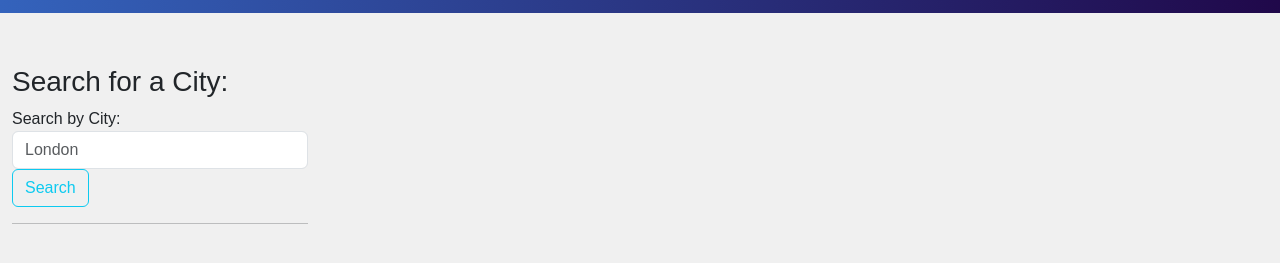
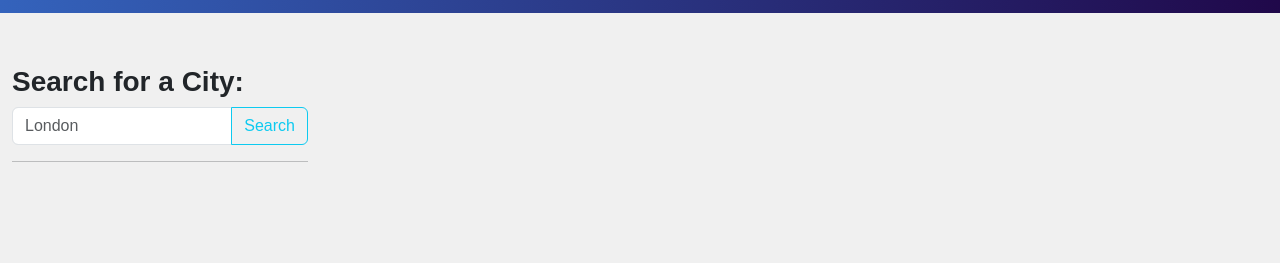
Before and after one commit to deponte-designer/Weather-Dashboard, a plain HTML site: page index.html in a window 1280 px wide. Shown: the part 59-322 px from the top of the page. Drawn offline with nearby package versions, Linux system fonts and the light colour scheme.

Commit message:
last ajustments in UI

```diff
--- a/assets/css/style.css
+++ b/assets/css/style.css
@@ -1,3 +1,4 @@
+
 body {
     font-family: 'Arial', sans-serif;
     background-color: #f0f0f0;
@@ -6,7 +7,8 @@ body {
   h1,
   h2,
   h3,
-h4 {
+  h4,
+  .h3 {
     font-weight: bold;
   }
 
@@ -29,7 +31,7 @@ h4 {
     color: #dbdbdb;
     margin-bottom: 20px;
     border-radius: 8px;
-    box-shadow: 0 0 10px rgba(0, 0, 0, 0.1);
+    /* box-shadow: 0 0 10px rgba(0, 0, 0, 0.1); */
   }
 
   .hide {
--- a/assets/js/script.js
+++ b/assets/js/script.js
@@ -1,3 +1,4 @@
+
 const apiKey = "e063538dbd7a64e6085495b882b71be5";
 
 // Function to fetch weather data by city name
@@ -65,7 +66,14 @@ function displayCurrentWeather(response) {
   temperatureParagraph.text(`Temperature: ${temperature} °C`);
   humidityParagraph.text(`Humidity: ${humidity} %`);
   windParagraph.text(`Wind Speed: ${windSpeed} m/s`);
-  currentDay.addClass("border, today-style");
+  currentDay.addClass("border today-style");
+  // currentDay.css({
+  //   "background-color": "#fff",
+  //   "padding": "20px",
+  //   "margin-bottom": "20px",
+  //   "border-radius": "8px",
+  //   "box-shadow": "0 0 10px rgba(0, 0, 0, 0.1)",})
+
 
   container.append(
     heading,
--- a/index.html
+++ b/index.html
@@ -20,21 +20,15 @@
   <!-- max-width for ultra wide resolutions -->
   <div class="container-fluid mt-5" style="max-width: 1400px">
     <div class="row">
-      <aside class="col-lg-3 ">
-        <h2 id="form-heading" class="mt-1 h3 form-label">
-          Search for a City:
-        </h2>
+      <aside class="col-lg-3 pb-3">
         <form id="search-form" class="form">
-          <div class="form-group">
-            <label for="search-input" class="sr-only">Search by City:</label>
-            <input class="form-control weather-search" type="text" id="search-input" placeholder="London"
-              aria-labelledby="form-heading" aria-controls="today forecast" />
-          </div>
-
-          <div class="form-group">
-            <button type="submit" class="btn btn-outline-info btn-block" id="search-button" aria-label="submit search">
-              Search
-            </button>
+          <div class="form-group d-grid">
+            <label for="search-input" class="sr-only mt-1 h3 form-label">Search for a City:</label>
+            <div class="input-group">
+              <input class="form-control weather-search" type="text" id="search-input" placeholder="London"
+                aria-label="Search for a City" aria-controls="today forecast" />
+              <button type="submit" class="btn btn-outline-info" id="search-button" aria-label="submit search">Search</button>
+            </div>
           </div>
           <hr class="hr weather-hr" />
         </form>
@@ -42,15 +36,18 @@
         <div class="list-group" id="history"></div>
       </aside>
 
+
       <div class="col-lg-9 pb-3">
         <section id="today" class="" role="region" aria-live="polite"></section>
-
         <h4 class="hide mt-3">5-Day Forecast</h4>
         <section id="forecast" class="row mt-3" role="region" aria-live="polite"></section>
       </div>
     </div>
   </div>
-
+  <!-- bootstrap -->
+  <script src="https://cdn.jsdelivr.net/npm/bootstrap@5.2.3/dist/js/bootstrap.bundle.min.js"
+    integrity="sha384-kenU1KFdBIe4zVF0s0G1M5b4hcpxyD9F7jL+jjXkk+Q2h455rYXK/7HAuoJl+0I4"
+    crossorigin="anonymous"></script>
   <!-- Day.js -->
   <script src="https://cdn.jsdelivr.net/npm/dayjs@1/dayjs.min.js"></script>
   <!-- jQuery -->
```
Also changed, not shown: assets/css/reset2.css (renamed from assets/css/reset.css). Lines whose indentation alone changed are shown as unchanged.
